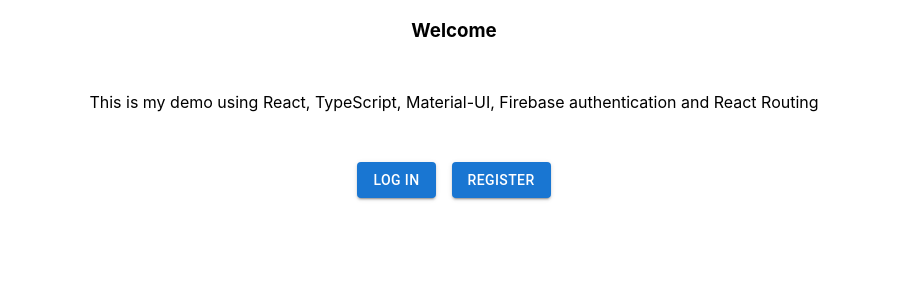
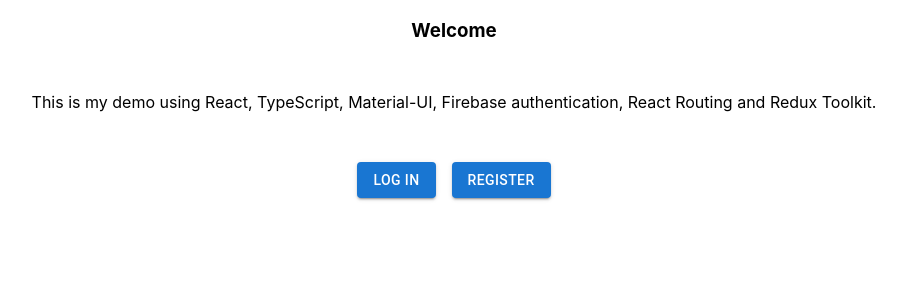
Before and after one commit to xsjark/practice, a React (Create React App) app: page / in a window 1280 px wide. Shown: the top 300 px of the page, without its empty margins (186-1089 px from the left). Built offline with nearby package versions, Linux system fonts and the light colour scheme; no server answers.

Commit message:
fixed state bug

```diff
--- a/src/App.tsx
+++ b/src/App.tsx
@@ -14,7 +14,8 @@
   collection,
   addDoc,
   deleteDoc,
-  updateDoc
+  updateDoc,
+  namedQuery
 } from "firebase/firestore";
 import { useEffect } from 'react';
 import { initializeApp } from "firebase/app";
@@ -22,7 +23,7 @@
 import Read from './components/Read';
 import Delete from './components/Delete';
 import Update from './components/Update';
-import { useSelector } from 'react-redux';
+import { useDispatch, useSelector } from 'react-redux';
 import { RootState } from './redux/store';
 
 const firebaseConfig = {
@@ -49,7 +50,7 @@
   const [newJob, setNewJob] = useState('');
   const [loggedIn, setLoggedIn] = useState(false)
 
-    useEffect(() => {
+  useEffect(() => {
       const listener = auth.onAuthStateChanged((authUser) => {
         if (authUser) {
           localStorage.setItem('authUser', JSON.stringify(authUser));
@@ -62,6 +63,7 @@
 
       return () => listener?.();
     }, []);
+
 
   const navigate = useNavigate();
 
@@ -130,9 +132,6 @@
         console.log(error);
       })
   }
-  const  name  = useSelector((state: RootState) => state.setter.value)
-
-
 
   return (
     <div className="App">
--- a/src/components/Form.tsx
+++ b/src/components/Form.tsx
@@ -20,7 +20,7 @@
 export default function BasicTextFields({title, email, setEmail, setPassword, handleAction}: BasicTextFieldsProps) {
 
     useEffect(() => {
-        setEmail("")
+        setEmail(name)
         setPassword("");
     }, [])
 
@@ -50,7 +50,7 @@
                 noValidate
                 autoComplete="off"
             >
-                <TextField id="email" label="Email" variant="outlined" onChange={(e) => setEmail(e.target.value)} value={name && name}/>
+                <TextField id="email" label="Email" variant="outlined" onChange={(e) => setEmail(e.target.value)} defaultValue={name ? name : ""}/>
                 <TextField id="password" label="Password" variant="outlined" type="password" onChange={(e) => setPassword(e.target.value)}/>
             </Box>
             <Link to="/" style={{ textDecoration: 'none', marginRight: 5 }}><Button variant="contained">Home</Button></Link>
--- a/src/components/Home.tsx
+++ b/src/components/Home.tsx
@@ -17,7 +17,7 @@
                 <h3>
                     Welcome
                 </h3>
-                <p style={{marginTop: 50, marginBottom: 50}}>This is my demo using React, TypeScript, Material-UI, Firebase authentication and React Routing</p>
+                <p style={{marginTop: 50, marginBottom: 50}}>This is my demo using React, TypeScript, Material-UI, Firebase authentication, React Routing and Redux Toolkit.</p>
             </div>
             <Box
                 component="form"
```
